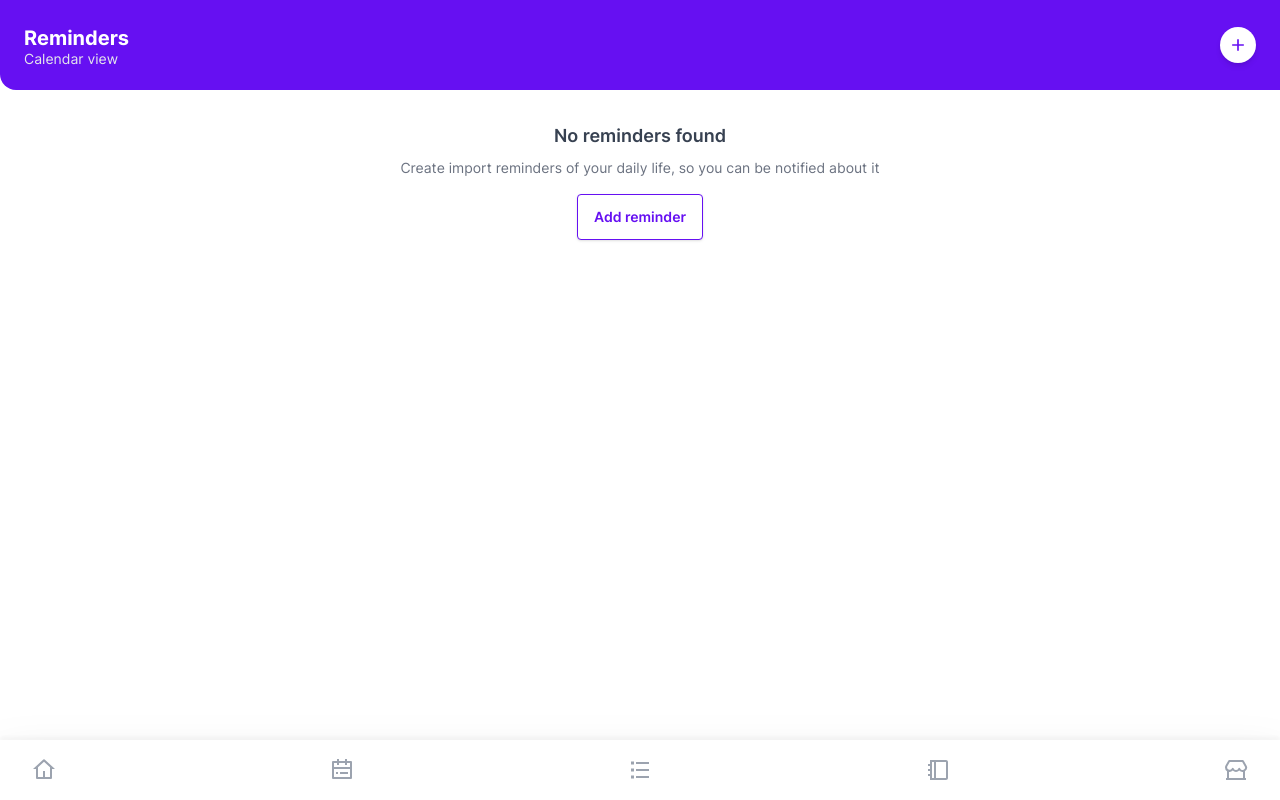
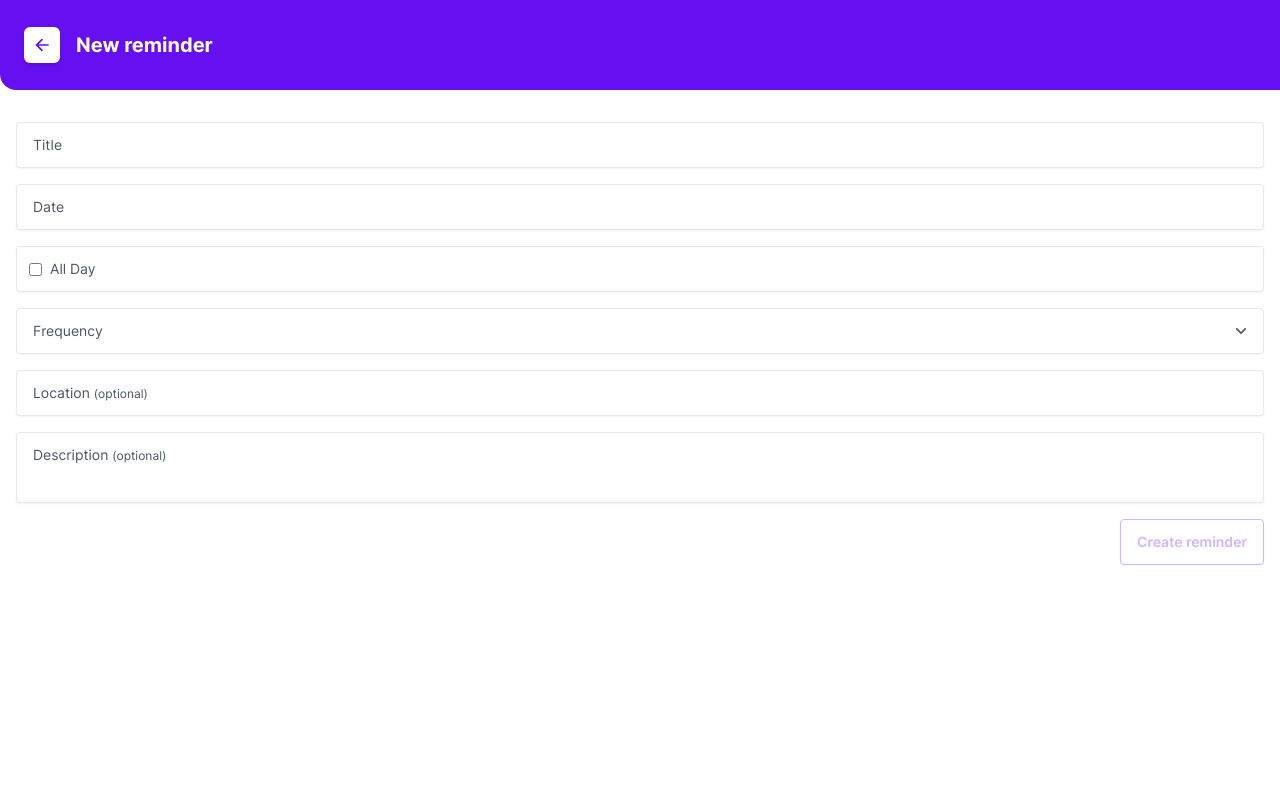
Before and after one commit to thismarcoantonio/personal-app, a Vue app: page /reminders/1 in a window 1280 px wide. Built offline with nearby package versions, Linux system fonts and the light colour scheme.

Commit message:
Add update reminders feature

```diff
--- a/src/components/Form/CheckboxField.vue
+++ b/src/components/Form/CheckboxField.vue
@@ -3,6 +3,7 @@
     <label class="h-11 px-3 flex items-center" :for="name">
       <input
         :id="name"
+        :checked="field.value"
         @change="handleUpdate"
         type="checkbox"
         class="accent-primary-500 mr-2"
@@ -13,16 +14,19 @@
 </template>
 
 <script lang="ts" setup>
-import { inject, onMounted } from "vue";
+import { inject, computed, onMounted } from "vue";
 import type { FormProvider } from "@/components/Form/FormWrapper.vue";
 import BaseField from "@/components/Form/BaseField.vue";
 
 const props = defineProps<{
   name: string;
   label: string;
+  initialValue?: boolean;
 }>();
 
-const state = inject<FormProvider>("form-wrapper")!;
+const state = inject<FormProvider<boolean>>("form-wrapper")!;
+
+const field = computed(() => state.form.fields[props.name] ?? {});
 
 function handleUpdate(event: Event) {
   const target = event.target as HTMLInputElement;
@@ -30,6 +34,6 @@
 }
 
 onMounted(() => {
-  state.init(props.name, { value: false });
+  state.init(props.name, { value: props.initialValue ?? false });
 });
 </script>
--- a/src/components/Form/DateField.vue
+++ b/src/components/Form/DateField.vue
@@ -9,6 +9,7 @@
       @input="handleUpdate"
       @blur="handleBlur"
       :type="datetime ? 'datetime-local' : 'date'"
+      :value="formattedValue"
       ref="datePicker"
       class="invisible absolute pointer-events-none"
     />
@@ -40,10 +41,11 @@
 import IconButton from "@/components/IconButton.vue";
 
 const props = defineProps<{
+  name: string;
   label: string;
-  name: string;
   required?: boolean;
   datetime?: boolean;
+  initialValue?: number;
 }>();
 
 const datePicker = ref<HTMLInputElement | null>(null);
@@ -53,6 +55,12 @@
 const field = computed(() => state.form.fields[props.name] ?? {});
 
 const error = computed(() => state.form.errors.value[props.name] ?? null);
+
+const formattedValue = computed(() => {
+  return dayjs(field.value.value).format(
+    props.datetime ? "YYYY-MM-DDThh:mm" : "YYYY-MM-DD"
+  );
+});
 
 function handleUpdate(event: Event) {
   const target = event.target as HTMLInputElement;
@@ -70,7 +78,7 @@
 
 onMounted(() => {
   state.init(props.name, {
-    value: undefined,
+    value: props.initialValue,
     required: props.required,
   });
 });
--- a/src/components/Form/FormWrapper.vue
+++ b/src/components/Form/FormWrapper.vue
@@ -31,7 +31,11 @@
 const formState = reactive<{ [key: string]: Field }>({});
 
 function initField(name: string, field: Field) {
-  formState[name] = field;
+  formState[name] = {
+    required: field.required,
+    touched: false,
+    value: field.value,
+  };
 }
 
 const valid = computed(() => {
--- a/src/components/Form/SelectField.vue
+++ b/src/components/Form/SelectField.vue
@@ -47,11 +47,12 @@
 const props = defineProps<{
   name: string;
   label: string;
+  options: Option[];
   required?: boolean;
-  options: Option[];
+  initialValue?: Option["value"];
 }>();
 
-const state = inject<FormProvider<string>>("form-wrapper")!;
+const state = inject<FormProvider<Option["value"]>>("form-wrapper")!;
 
 const field = computed(() => state.form.fields[props.name] ?? {});
 
@@ -74,7 +75,7 @@
 
 onMounted(() => {
   state.init(props.name, {
-    value: "",
+    value: props.initialValue,
     required: props.required,
   });
 });
--- a/src/components/Form/TextField.vue
+++ b/src/components/Form/TextField.vue
@@ -11,6 +11,7 @@
       @blur="handleBlur"
       type="text"
       class="w-full px-4 py-3 outline-0 bg-transparent text-gray-800 resize-none"
+      :value="field.value"
     />
   </base-field>
 </template>
@@ -21,10 +22,11 @@
 import BaseField from "@/components/Form/BaseField.vue";
 
 const props = defineProps<{
+  name: string;
   label: string;
-  name: string;
+  required?: boolean;
   multiline?: boolean;
-  required?: boolean;
+  initialValue?: string;
 }>();
 
 const state = inject<FormProvider<string>>("form-wrapper")!;
@@ -44,7 +46,7 @@
 
 onMounted(() => {
   state.init(props.name, {
-    value: "",
+    value: props.initialValue,
     required: props.required,
   });
 });
--- a/src/database/index.ts
+++ b/src/database/index.ts
@@ -1,6 +1,6 @@
 import Dexie from "dexie";
 import dayjs from "dayjs";
-import { addNotification } from "@/utils/notifications";
+// import { addNotification } from "@/utils/notifications";
 
 export enum Databases {
   reminders = "reminders",
@@ -46,22 +46,26 @@
     .toArray();
 }
 
-export async function createReminder({
+export async function saveReminder({
   date,
   allDay,
   ...values
-}: Omit<Reminder, "id">) {
+}: Partial<Reminder>) {
   const reminderId = await db.table(Databases.reminders).put({
     ...values,
+    allDay,
     date: allDay ? dayjs(date).startOf("day").valueOf() : date,
   });
   const reminder: Reminder = await db
     .table(Databases.reminders)
     .get(reminderId);
-  addNotification({
-    id: reminder.id,
-    title: reminder.title,
-    description: "Reminder at 22:30h",
-  });
+
+  // Revisit notifications later
+  // addNotification({
+  //   id: reminder.id,
+  //   title: reminder.title,
+  //   description: "Reminder at 22:30h",
+  // });
+
   return reminder;
 }
--- a/src/views/Reminders/RemindersCard.vue
+++ b/src/views/Reminders/RemindersCard.vue
@@ -5,7 +5,9 @@
         <template #activator>
           <icon-button flat rounded icon="more-vertical" />
         </template>
-        <menu-option icon="pencil">Edit</menu-option>
+        <router-link :to="`/reminders/${reminder.id}`">
+          <menu-option icon="pencil">Edit</menu-option>
+        </router-link>
         <menu-option icon="delete-bin">Delete</menu-option>
       </menu-options>
     </div>
--- a/src/views/Reminders/RemindersSave.vue
+++ b/src/views/Reminders/RemindersSave.vue
@@ -1,31 +1,56 @@
 <template>
-  <fullscreen-dialog title="New reminder" :open="open" @close="emit('close')">
+  <fullscreen-dialog
+    :open="open"
+    :title="isEdit ? 'Update reminder' : 'New reminder'"
+    @close="emit('close')"
+  >
     <form-wrapper @submit="handleSubmit" v-slot="form">
-      <text-field name="title" label="Title" required />
+      <text-field
+        required
+        name="title"
+        label="Title"
+        :initial-value="reminder?.title"
+      />
       <date-field
+        required
+        name="date"
+        label="Date"
+        :initial-value="reminder?.date"
         :datetime="!form.fields.allDay?.value"
-        label="Date"
-        name="date"
-        required
       />
-      <checkbox-field name="allDay" label="All Day" />
+      <checkbox-field
+        name="allDay"
+        label="All Day"
+        :initial-value="reminder?.allDay"
+      />
       <select-field
         required
         name="frequency"
         label="Frequency"
         :options="frequencyOptions"
+        :initial-value="reminder?.frequency"
       />
-      <text-field name="location" label="Location" />
-      <text-field name="description" label="Description" multiline />
+      <text-field
+        name="location"
+        label="Location"
+        :initial-value="reminder?.location"
+      />
+      <text-field
+        multiline
+        name="description"
+        label="Description"
+        :initial-value="reminder?.description"
+      />
       <main-button class="ml-auto" :disabled="!form.valid">
-        Create reminder
+        {{ isEdit ? "Update reminder" : "Create reminder" }}
       </main-button>
     </form-wrapper>
   </fullscreen-dialog>
 </template>
 
 <script lang="ts" setup>
-import { createReminder, Frequency, type Reminder } from "@/database";
+import { computed } from "vue";
+import { saveReminder, Frequency, type Reminder } from "@/database";
 import FullscreenDialog from "@/components/FullscreenDialog.vue";
 import FormWrapper from "@/components/Form/FormWrapper.vue";
 import TextField from "@/components/Form/TextField.vue";
@@ -34,7 +59,8 @@
 import SelectField from "@/components/Form/SelectField.vue";
 import MainButton from "@/components/MainButton.vue";
 
-defineProps<{
+const props = defineProps<{
+  reminder?: Reminder;
   open: boolean;
 }>();
 
@@ -43,13 +69,21 @@
   (event: "submitted"): void;
 }>();
 
+const isEdit = computed(() => {
+  return !!props.reminder;
+});
+
 const frequencyOptions = Object.entries(Frequency).map(([value, label]) => ({
   value,
   label,
 }));
 
 async function handleSubmit(values: Omit<Reminder, "id">) {
-  await createReminder(values);
+  const reminder = props.reminder?.id
+    ? { ...values, id: props.reminder.id }
+    : values;
+
+  await saveReminder(reminder);
   emit("submitted");
 }
 </script>
--- a/src/views/Reminders/RemindersView.vue
+++ b/src/views/Reminders/RemindersView.vue
@@ -32,7 +32,8 @@
     </div>
   </div>
   <reminders-save
-    :open="isCreatePage"
+    :open="isCreatePage || isEditPage"
+    :reminder="reminderToEdit"
     @close="closeCreatePage"
     @submitted="onSubmitted"
   />
@@ -87,6 +88,17 @@
   return route.params.action === "create";
 });
 
+const isEditPage = computed(() => {
+  return !!route.params.action;
+});
+
+const reminderToEdit = computed(() => {
+  if (!route.params.action || route.params.action === "create") return;
+  return reminders.value.find(
+    (reminder) => reminder.id === Number(route.params.action)
+  );
+});
+
 function openCreatePage() {
   return router.push("/reminders/create");
 }
```
